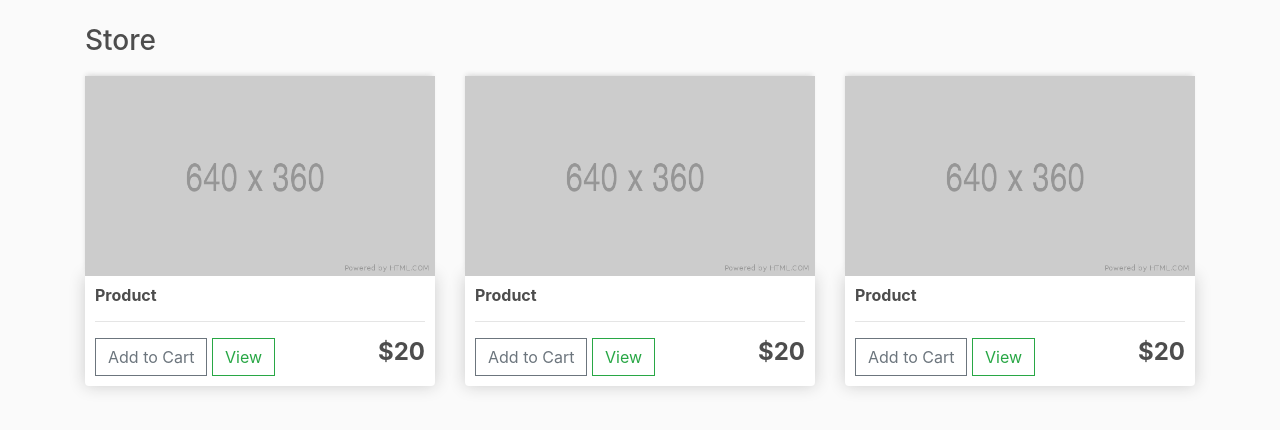
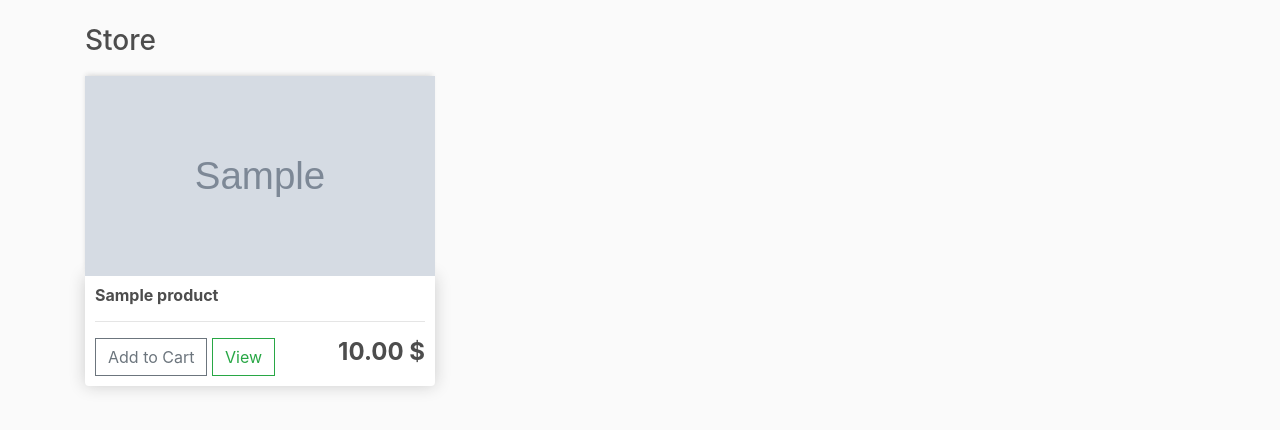
Before and after one commit to artemmrgz/ecommerce, a Django app: page / in a window 1280 px wide. Shown: the part 57-487 px from the top of the page. Run offline with Django 4.2, Linux system fonts and the light colour scheme; tables that the repository leaves empty hold one stand-in row (values such as "Sample post"); grey boxes marked "Sample" are stand-in pictures; some libraries are stand-ins or nearby versions.

Commit message:
update store logic

```diff
--- a/store/templates/store/store.html
+++ b/store/templates/store/store.html
@@ -3,38 +3,18 @@
 {% block content %}
 <h3>Store</h3>
 <div class="row">
+    {% for product in products %}
     <div class="col-lg-4">
-        <img class="thumbnail" src="{% static 'images/placeholder.png' %}">
+        <img class="thumbnail" src="{{ product.imageURL }}">
         <div class="box-element product">
-            <h6><strong>Product</strong></h6>
+            <h6><strong>{{ product.name }}</strong></h6>
             <hr>
 
             <button  class="btn btn-outline-secondary add-btn">Add to Cart</button>
             <a class="btn btn-outline-success" href="#">View</a>
-            <h4 style="display: inline-block; float: right"><strong>$20</strong></h4>
+            <h4 style="display: inline-block; float: right"><strong>{{ product.price|floatformat:2 }} $</strong></h4>
         </div>
     </div>
-    <div class="col-lg-4">
-        <img class="thumbnail" src="{% static 'images/placeholder.png' %}">
-        <div class="box-element product">
-            <h6><strong>Product</strong></h6>
-            <hr>
-
-            <button  class="btn btn-outline-secondary add-btn">Add to Cart</button>
-            <a class="btn btn-outline-success" href="#">View</a>
-            <h4 style="display: inline-block; float: right"><strong>$20</strong></h4>
-        </div>
-    </div>
-    <div class="col-lg-4">
-        <img class="thumbnail" src="{% static 'images/placeholder.png' %}">
-        <div class="box-element product">
-            <h6><strong>Product</strong></h6>
-            <hr>
-
-            <button  class="btn btn-outline-secondary add-btn">Add to Cart</button>
-            <a class="btn btn-outline-success" href="#">View</a>
-            <h4 style="display: inline-block; float: right"><strong>$20</strong></h4>
-        </div>
-    </div>
+    {% endfor %}
 </div>
 {% endblock content %}
--- a/store/views.py
+++ b/store/views.py
@@ -1,8 +1,10 @@
 from django.shortcuts import render
+from .models import Product, Order
 
 
 def store(request):
-    context = {}
+    products = Product.objects.all()
+    context = {'products': products}
     return render(request, 'store/store.html', context)
 
 
```
